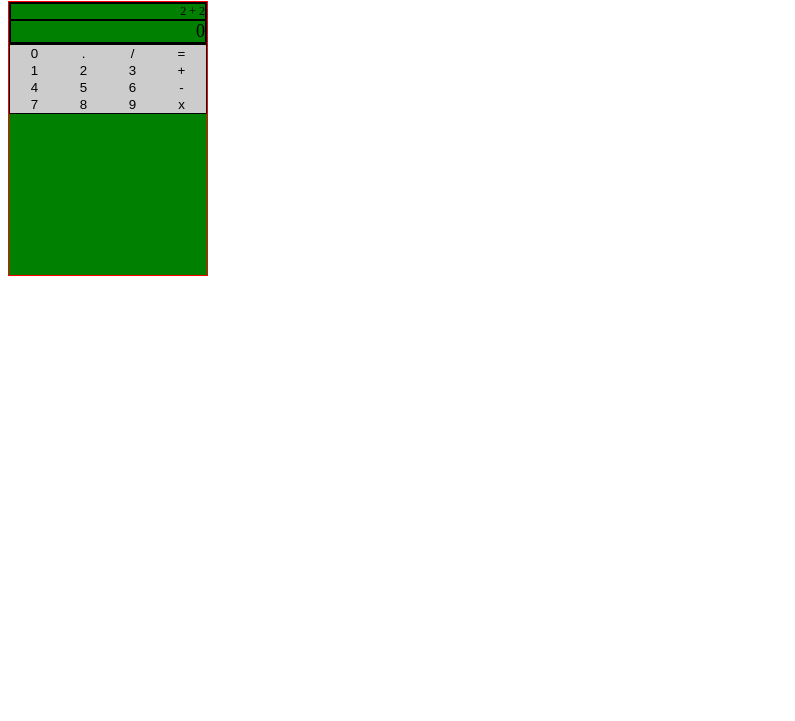
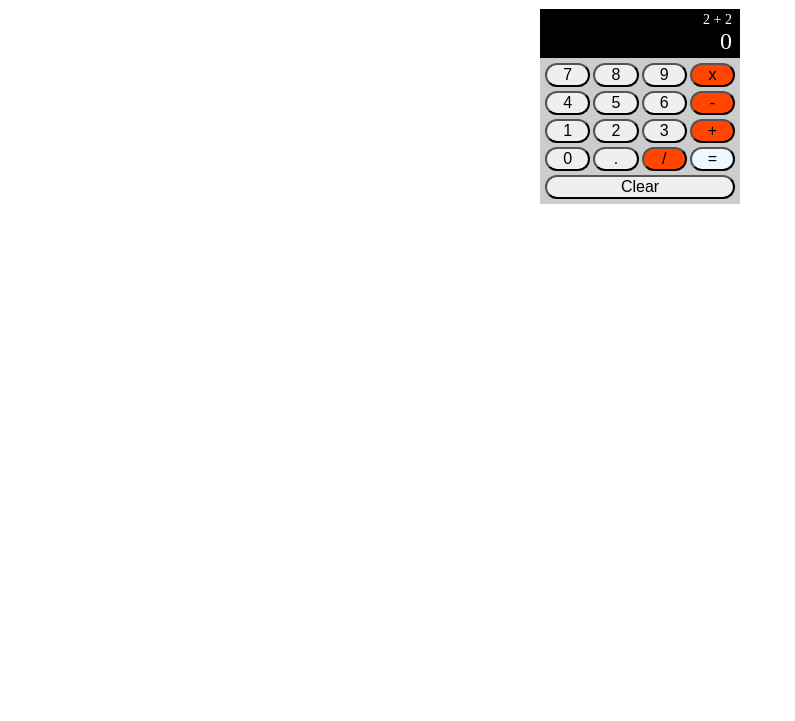
Before and after one commit to StevenHPedersen/calculator, a plain HTML site: page index.html in a window 1280 px wide. Shown: the part 79-800 px from the top of the page, without its empty margins (0-795 px from the left). Drawn offline with Linux system fonts and the light colour scheme.

Commit message:
Completed css. Calculator is looking good.
Next step is to attach the functions i've created to eventListeners
on the buttons and display.

```diff
--- a/index.html
+++ b/index.html
@@ -10,39 +10,37 @@
 </head>
 <body>
     <h1>Calculator</h1>
-    <div class="container">
-        <div class="display">
+    <div id="container">
+        <div id="display">
             <div id="workingtree">2 + 2</div>
             <div id="result">0</div>
         </div>
         <div id="selections">
-            <div id="buttons">
             <div class="rows">
-                    <button class="button" id="0">0</button>
-                    <button class="button" id=".">.</button>
-                    <button class="button" id="/">/</button>
-                    <button class="button" id="=">=</button>
+                <button class="button" id="seven">7</button>
+                <button class="button" id="eight">8</button>
+                <button class="button" id="nine">9</button>
+                <button class="button" id="multiply">x</button>
             </div>
             <div class="rows">
-                    <button class="button" id="1">1</button>
-                    <button class="button" id="2">2</button>
-                    <button class="button" id="3">3</button>
-                    <button class="button" id="+">+</button>
+                <button class="button" id="four">4</button>
+                <button class="button" id="five5">5</button>
+                <button class="button" id="six">6</button>
+                <button class="button" id="subtract">-</button>
             </div>
             <div class="rows">
-                    <button class="button" id="4">4</button>
-                    <button class="button" id="5">5</button>
-                    <button class="button" id="6">6</button>
-                    <button class="button" id="-">-</button>
+                <button class="button" id="one">1</button>
+                <button class="button" id="two">2</button>
+                <button class="button" id="three">3</button>
+                <button class="button" id="add">+</button>
             </div>
             <div class="rows">
-                    <button class="button" id="7">7</button>
-                    <button class="button" id="8">8</button>
-                    <button class="button" id="9">9</button>
-                    <button class="button" id="x">x</button>
+                <button class="button" id="zero">0</button>
+                <button class="button" id="decimal">.</button>
+                <button class="button" id="divide">/</button>
+                <button class="button" id="equals">=</button>
             </div>
-            </div>
-        </div>
+            <button class="button" id="clear">Clear</button>
         </div>
     </div>
 </body>
--- a/styles.css
+++ b/styles.css
@@ -1,52 +1,68 @@
 * {
     margin: none;
     padding: none;
-    border: none;
     box-sizing: border-box;
     text-align: center;
 }
 
-.container {
-    display: flex;
-    flex-direction: column;
-    border: 1px solid red;
-    width: 200px;
-    height: 275px;
-    background: green;
-}
-
-.container > *{
-    border: 1px solid black;
-}
-
-.display {
+body {
     display: flex;
     flex-direction: column;
 }
 
-.display > * {
-    border: 1px solid black;
-    flex: 1;
+#container {
+    display: flex;
+    flex-direction: column;
+    background-color: #ccc;
+    height: auto;
+    min-width: 200px;
+    margin: auto;
+}
+
+#display {
+    background-color: black;
+    color: white;
+    padding: 3px;
+}
+
+#display > * {
     text-align: end;
+    padding-right: 5px;
+}
+
+#workingtree {
+    font-size: 14px;
+}
+
+#result {
+    font-size: 24px;
+}
+
+#selections {
+    display: flex;
+    flex-direction: column;
+    padding: 5px;
+    gap: 4px;
 }
 
 .rows {
     display: flex;
-}
-
-.rows > * {
+    gap: 3px;
     flex: 1;
 }
 
 .button {
-    box-shadow: black;
-    background-color: #ccc;
+    flex: 1;
+    font-size: 16px;
+    border-radius: 25px;
 }
 
-#workingtree {
-    font-size: 12px;
+#multiply,
+#subtract,
+#divide,
+#add {
+    background-color: orangered;
 }
-
-#result {
-    font-size: 18px;
+#equals {
+    background-color: aliceblue;
 }
```
Lines whose indentation alone changed are shown as unchanged.
